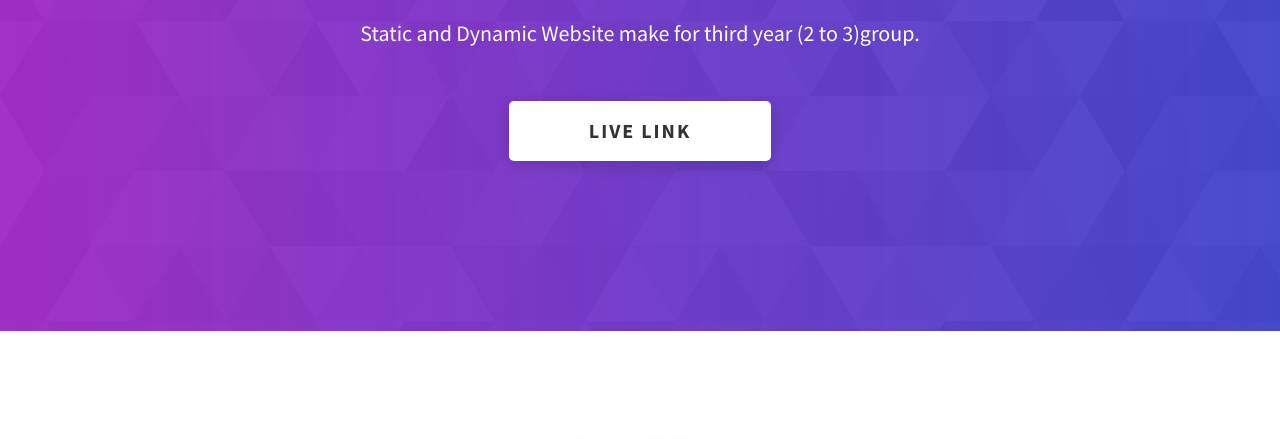
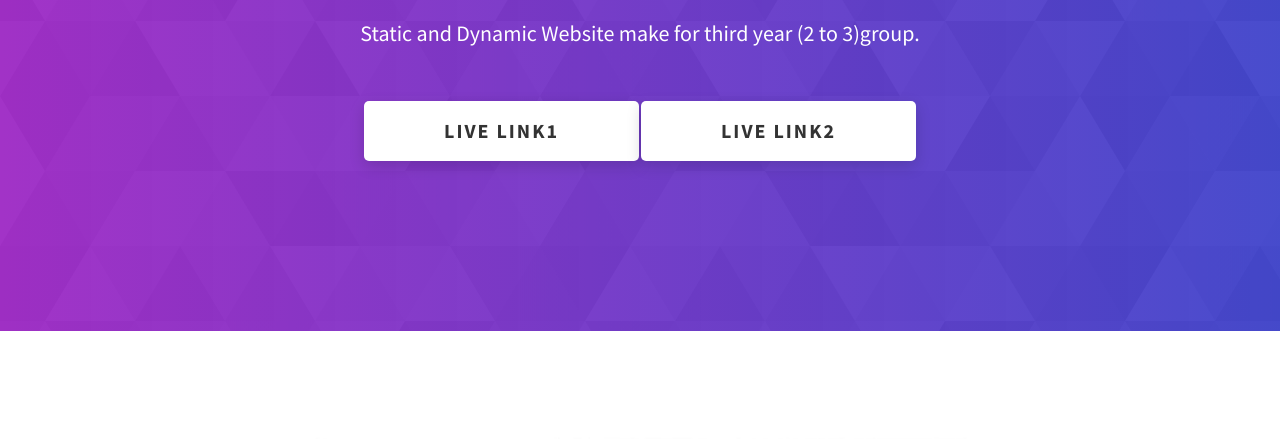
Before and after one commit to rutwikdhawle/Rutwik, a website: page project-1.html in a window 1280 px wide. Shown: the part 354-793 px from the top of the page. Drawn offline with Linux system fonts and the light colour scheme.

Commit message:
Update project-1.html

```diff
--- a/project-1.html
+++ b/project-1.html
@@ -91,7 +91,8 @@
           </p>
         </div>
         <div class="project-cs-hero__cta">
-          <a href="#" class="btn btn--bg" target="_blank">Live Link</a>
+          <a href="https://rutwikdhawle.github.io/" class="btn btn--bg" target="_blank">Live Link1</a>
+          <a href="https://rutwikdhawle.github.io/codingmoodweb1/" class="btn btn--bg" target="_blank">Live Link2</a>
         </div>
       </div>
     </section>
```
